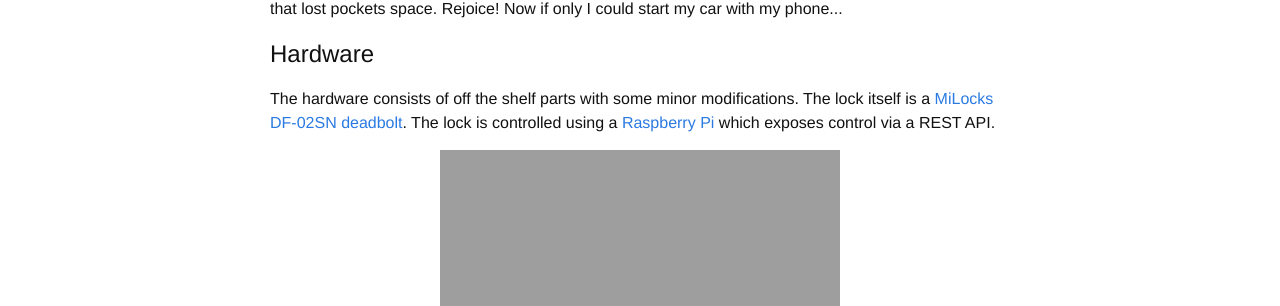
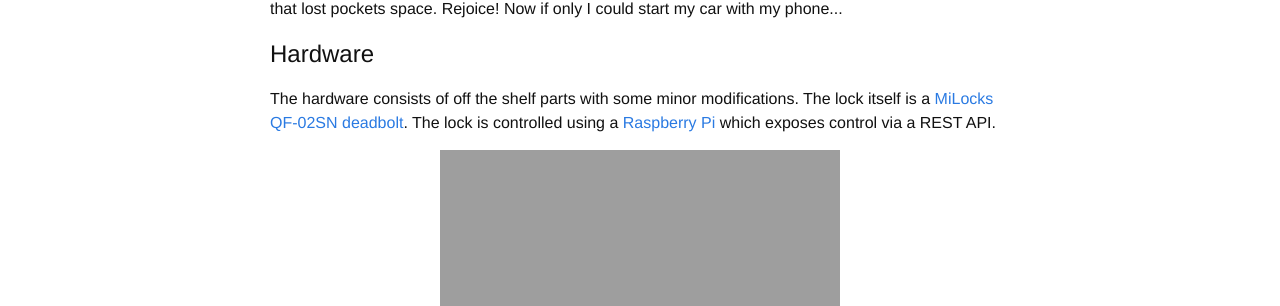
Before and after one commit to gregpaton08/gregpaton08.github.io, a Jekyll site: the page built from _projects/1970-01-03-door-lock.html, in a window 1280 px wide. Shown: the part 323-629 px from the top of the page. Built offline with Jekyll 4.4.1, drawn with Linux system fonts in a browser that asks for light colours; nearby versions of some CDN libraries.

```diff
--- a/_projects/1970-01-03-door-lock.html
+++ b/_projects/1970-01-03-door-lock.html
@@ -25,7 +25,7 @@ excerpt: Smart lock for my home that is wifi and bluetooth connected.
     Hardware
   </h2>
   <p>
-    The hardware consists of off the shelf parts with some minor modifications. The lock itself is a <a href="https://www.amazon.com/MiLocks-DF-02SN-Electronic-Touchpad-Deadbolt/dp/B00NONIKPC" target="_blank">MiLocks DF-02SN deadbolt</a>. The lock is controlled using a <a href="https://www.raspberrypi.org/" target="_blank">Raspberry Pi</a> which exposes control via a REST API.
+    The hardware consists of off the shelf parts with some minor modifications. The lock itself is a <a href="https://www.amazon.com/dp/B01BK9K5LS/ref=psdc_511306_t3_B00NONIKPC" target="_blank">MiLocks QF-02SN deadbolt</a>. The lock is controlled using a <a href="https://www.raspberrypi.org/" target="_blank">Raspberry Pi</a> which exposes control via a REST API.
   </p>
   <p>
     <img class="screenshot img-center" src="{{ site.url }}/assets/door-lock-hardware-1.JPG" width="400" height="533">
```
